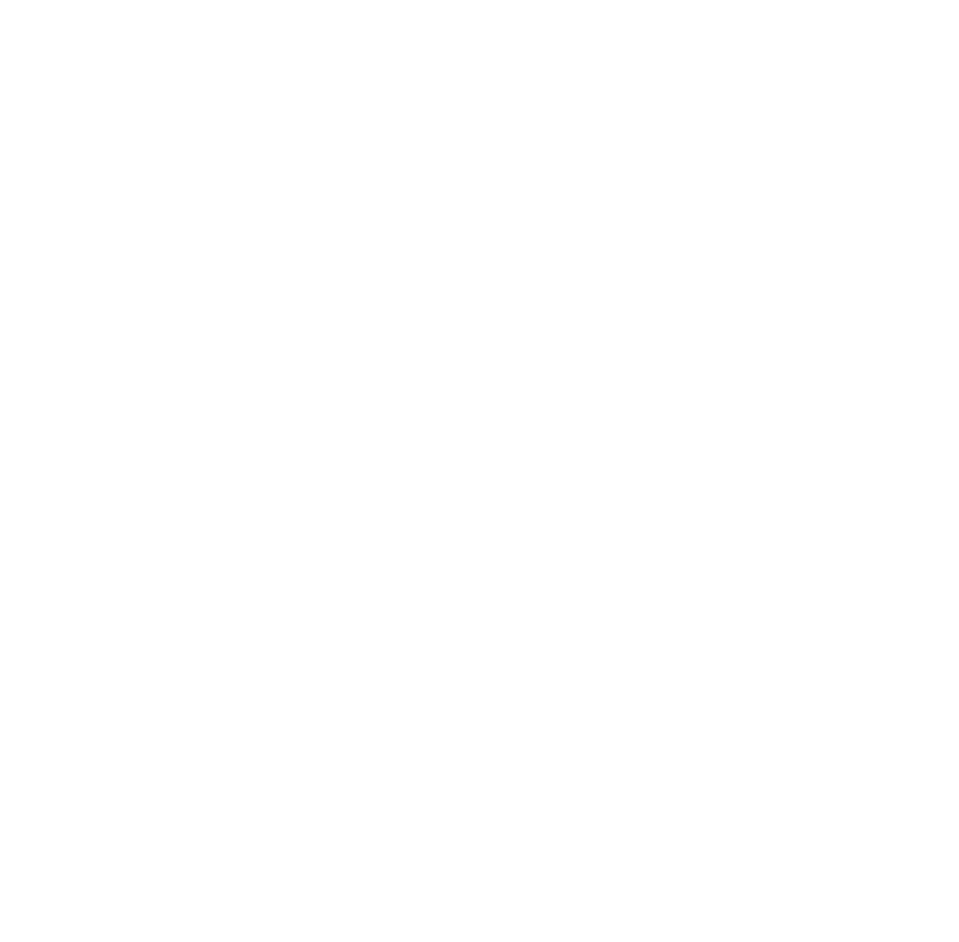
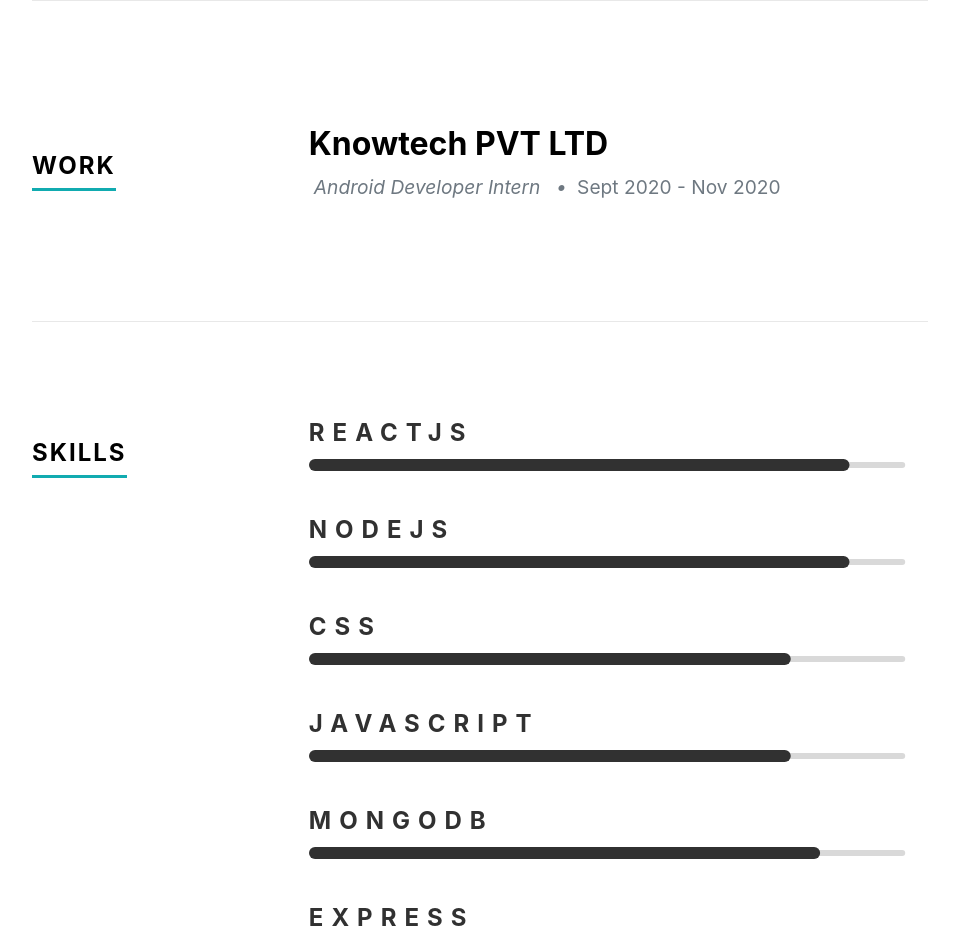
Before and after one commit to Nikhilsoni2001/portfolio, a React (Create React App) app: page / in a window 1280 px wide. Shown: the part 1680-2622 px from the top of the page, without its empty margins (160-1119 px from the left). Before the commit the page ends 1360 px from the top, so only its background shows below. Built offline with nearby package versions, Linux system fonts and the light colour scheme.

Commit message:
Resume & Project section build.

```diff
--- a/package.json
+++ b/package.json
@@ -8,6 +8,7 @@
     "@testing-library/jest-dom": "^5.11.10",
     "@testing-library/react": "^11.2.5",
     "@testing-library/user-event": "^12.8.3",
+    "rc-progress": "^3.1.3",
     "react": "^17.0.2",
     "react-dom": "^17.0.2",
     "react-scripts": "4.0.3",
--- a/src/App.js
+++ b/src/App.js
@@ -1,12 +1,16 @@
 import Home from "./components/Home";
 import styled from "styled-components";
 import About from "./components/About";
+import Resume from "./components/Resume";
+import Works from "./components/Works";
 
 function App() {
   return (
     <Container className="App">
       <Home />
       <About />
+      <Resume />
+      <Works />
     </Container>
   );
 }
@@ -15,5 +19,4 @@
 
 const Container = styled.div`
   height: 100vh;
-  opacity: 0.9;
 `;
--- a/src/components/About.jsx
+++ b/src/components/About.jsx
@@ -46,12 +46,12 @@
   background-color: #2b2b2b;
   color: white;
   display: flex;
+  align-items: center;
 `;
 
 const LeftContainer = styled.div`
   flex: 0.3;
   display: flex;
-  align-items: center;
   justify-content: flex-end;
 `;
 const RightContainer = styled.div`
@@ -74,7 +74,7 @@
   height: 180px;
   border-radius: 50%;
   object-fit: cover;
-  margin: 0 25px 50px 0;
+  margin: -90px 120px 50px 0;
 `;
 
 const AboutMe = styled.div`
--- a/src/components/Home.jsx
+++ b/src/components/Home.jsx
@@ -61,6 +61,7 @@
   display: flex;
   color: white;
   flex-direction: column;
+  opacity: 0.9;
 `;
 
 const Content = styled.div`
--- /dev/null
+++ b/src/components/ProgressBar.jsx
@@ -0,0 +1,24 @@
+import React from "react";
+import styled from "styled-components";
+import { Line } from "rc-progress";
+
+const ProgressBar = ({ name, percentage }) => {
+  return (
+    <Container>
+      <Title>{name}</Title>
+      <Line percent={percentage} strokeWidth="2" strokeColor="#313131" />
+    </Container>
+  );
+};
+
+export default ProgressBar;
+
+const Container = styled.div`
+  margin-bottom: 40px;
+`;
+const Title = styled.h2`
+  color: #313131;
+  text-transform: uppercase;
+  letter-spacing: 8px;
+  margin: 0px 0 8px 0;
+`;
--- /dev/null
+++ b/src/components/Project.jsx
@@ -0,0 +1,55 @@
+import React from "react";
+import styled from "styled-components";
+import LinkIcon from "@material-ui/icons/Link";
+
+const Project = ({ name, description, link }) => {
+  return (
+    <Container>
+      <Heading>{name}</Heading>
+      <Description>{description}</Description>
+      <Link target="_blank" href={link}>
+        <LinkIcon />
+      </Link>
+    </Container>
+  );
+};
+
+export default Project;
+
+const Container = styled.div`
+  width: 450px;
+  height: 275px;
+  padding: 16px 8px;
+  background-color: #f4f3f3;
+  display: flex;
+  margin: 12px 8px;
+  flex-direction: column;
+  align-items: center;
+  justify-content: space-between;
+
+  :hover {
+    transition: box-shadow 1s;
+    // padding: 9px;
+    box-shadow: 6px 10px 9px -2px rgba(0, 0, 0, 0.76);
+  }
+`;
+
+const Heading = styled.h3`
+  font-size: 2rem;
+  margin-top: 8px;
+  margin-bottom: 8px;
+  color: #212121;
+`;
+const Description = styled.p`
+  font-size: 1.2rem;
+  margin-top: 8px;
+  margin-bottom: 12px;
+  color: #757575;
+  text-align: justify;
+  padding: 8px;
+`;
+
+const Link = styled.a`
+  text-decoration: none;
+  color: #424242;
+`;
--- /dev/null
+++ b/src/components/Resume.jsx
@@ -0,0 +1,35 @@
+import React from "react";
+import styled from "styled-components";
+import ResumeItem from "./ResumeItem";
+import resume from "../resume";
+import Skills from "./Skills";
+
+const Resume = () => {
+  return (
+    <Container>
+      <ResumeItem
+        title="Education"
+        heading={resume.education.heading}
+        course={resume.education.course}
+        duration={resume.education.duration}
+      />
+      <ResumeItem
+        title="Work"
+        heading={resume.work.heading}
+        course={resume.work.position}
+        duration={resume.work.duration}
+      />
+
+      <Skills />
+    </Container>
+  );
+};
+
+export default Resume;
+
+const Container = styled.div`
+  display: flex;
+  flex-direction: column;
+  justify-content: center;
+  align-items: center;
+`;
--- /dev/null
+++ b/src/components/ResumeItem.jsx
@@ -0,0 +1,64 @@
+import React from "react";
+import styled from "styled-components";
+
+const ResumeItem = ({ title, heading, course, duration }) => {
+  return (
+    <Container>
+      <LeftContainer>
+        <Title>{title}</Title>
+      </LeftContainer>
+      <RightContainer>
+        <Heading>{heading}</Heading>
+        <Description>
+          <span>{course}</span> <span>•</span> {duration}
+        </Description>
+      </RightContainer>
+    </Container>
+  );
+};
+
+export default ResumeItem;
+
+const Container = styled.div`
+  height: 40vh;
+  width: 70vw;
+  display: flex;
+  border-bottom: 1px solid #e8e8e8;
+`;
+
+const LeftContainer = styled.div`
+  flex: 0.3;
+  display: flex;
+  // justify  -content: flex-end;
+  align-items: center;
+`;
+const RightContainer = styled.div`
+  flex: 0.3;
+  padding: 0 20px;
+  display: flex;
+  flex-direction: column;
+  justify-content: center;
+  flex: 0.7;
+`;
+const Heading = styled.h1`
+  margin-bottom: 4px;
+`;
+const Title = styled.h2`
+  font-size: 1.5rem;
+  letter-spacing: 2px;
+  text-transform: uppercase;
+  margin-right: 120px;
+  padding-top: 20px;
+  padding-bottom: 8px;
+  border-bottom: 3px solid #11abb0;
+`;
+const Description = styled.p`
+  font-size: 1.2rem;
+  margin-top: 8px;
+  color: #6e7881;
+  span {
+    padding-left: 5px;
+    padding-right: 5px;
+    font-style: italic;
+  }
+`;
--- /dev/null
+++ b/src/components/Skills.jsx
@@ -0,0 +1,84 @@
+import React from "react";
+import styled from "styled-components";
+import ProgressBar from "./ProgressBar";
+import resume from "../resume";
+
+const Skills = () => {
+  return (
+    <Container>
+      <LeftContainer>
+        <Title>Skills</Title>
+      </LeftContainer>
+      <RightContainer>
+        <ProgressBar
+          name={resume.skills.react.name}
+          percentage={resume.skills.react.percentage}
+        />
+        <ProgressBar
+          name={resume.skills.nodejs.name}
+          percentage={resume.skills.nodejs.percentage}
+        />
+        <ProgressBar
+          name={resume.skills.css.name}
+          percentage={resume.skills.css.percentage}
+        />
+        <ProgressBar
+          name={resume.skills.javascript.name}
+          percentage={resume.skills.javascript.percentage}
+        />
+        <ProgressBar
+          name={resume.skills.mongoDB.name}
+          percentage={resume.skills.mongoDB.percentage}
+        />
+        <ProgressBar
+          name={resume.skills.express.name}
+          percentage={resume.skills.express.percentage}
+        />
+        <ProgressBar
+          name={resume.skills.kotlin.name}
+          percentage={resume.skills.kotlin.percentage}
+        />
+        <ProgressBar
+          name={resume.skills.java.name}
+          percentage={resume.skills.java.percentage}
+        />
+        <ProgressBar
+          name={resume.skills.git.name}
+          percentage={resume.skills.git.percentage}
+        />
+      </RightContainer>
+    </Container>
+  );
+};
+
+export default Skills;
+
+const Container = styled.div`
+  width: 70vw;
+  display: flex;
+  padding-top: 96px;
+  padding-bottom: 96px;
+`;
+
+const LeftContainer = styled.div`
+  flex: 0.3;
+  display: flex;
+  align-items: flex-start;
+`;
+const RightContainer = styled.div`
+  flex: 0.3;
+  padding: 0 20px;
+  display: flex;
+  flex-direction: column;
+  justify-content: center;
+  flex: 0.7;
+`;
+const Title = styled.h2`
+  font-size: 1.5rem;
+  letter-spacing: 2px;
+  text-transform: uppercase;
+  margin-right: 120px;
+  padding-top: 20px;
+  padding-bottom: 8px;
+  border-bottom: 3px solid #11abb0;
+`;
--- /dev/null
+++ b/src/components/Works.jsx
@@ -0,0 +1,60 @@
+import React from "react";
+import styled from "styled-components";
+import Project from "./Project";
+import resume from "../resume";
+
+const Works = () => {
+  return (
+    <Container>
+      <Content>
+        <Heading>CHECK OUT SOME OF MY WORKS.</Heading>
+        <ProjectsContainer>
+          <Project
+            name={resume.projects.amazonClone.name}
+            description={resume.projects.amazonClone.description}
+            link={resume.projects.amazonClone.link}
+          />
+          <Project
+            name={resume.projects.covid19tracker.name}
+            description={resume.projects.covid19tracker.description}
+            link={resume.projects.covid19tracker.link}
+          />
+          <Project
+            name={resume.projects.soniMeals.name}
+            description={resume.projects.soniMeals.description}
+            link={resume.projects.soniMeals.link}
+          />
+        </ProjectsContainer>
+      </Content>
+    </Container>
+  );
+};
+
+export default Works;
+
+const Container = styled.div`
+  background-color: #ebeeee;
+  padding-top: 96px;
+  padding-bottom: 96px;
+  display: flex;
+  flex-direction: column;
+  justify-content: center;
+  align-items: center;
+  text-align: center;
+`;
+
+const Content = styled.div`
+  width: 70vw;
+  //   background-color: red;
+`;
+
+const Heading = styled.h3`
+  text-transform: uppercase;
+  letter-spacing: 4px;
+  color: #95a3a3;
+  margin-bottom: 25px;
+`;
+
+const ProjectsContainer = styled.div`
+  display: flex;
+`;
--- a/src/resume.js
+++ b/src/resume.js
@@ -27,6 +27,76 @@
   },
   aboutMe:
     "My name is Nikhil, I'm a Full Stack ReactJS Developer. Currently I'm pursuing a Bachelor of Technology in Computer Science and Engineering from Chandigarh Engineering College, Landran",
+  education: {
+    heading: "Chandigarh Engineering College, Landran",
+    course: "Bachelor of Technology in Computer Science & Engineering",
+    duration: "2018 - Present",
+  },
+  work: {
+    heading: "Knowtech PVT LTD",
+    position: "Android Developer Intern",
+    duration: "Sept 2020 - Nov 2020",
+  },
+  skills: {
+    react: {
+      name: "ReactJS",
+      percentage: "90",
+    },
+    nodejs: {
+      name: "NodeJS",
+      percentage: "90",
+    },
+    css: {
+      name: "CSS",
+      percentage: "80",
+    },
+    javascript: {
+      name: "Javascript",
+      percentage: "80",
+    },
+    mongoDB: {
+      name: "MongoDB",
+      percentage: "85",
+    },
+    express: {
+      name: "EXPRESS",
+      percentage: "80",
+    },
+    kotlin: {
+      name: "KOTLIN",
+      percentage: "76",
+    },
+    java: {
+      name: "JAVA",
+      percentage: "78",
+    },
+    git: {
+      name: "Git",
+      percentage: "70",
+    },
+  },
+
+  projects: {
+    amazonClone: {
+      name: "Amazon-Clone",
+      description:
+        "This is a clone Web-App of amazon developed in ReactJS. Firebase Authentication is used for the authentication of Users and Firestore is used to store userData. Heroku deployment is used for deplyoment",
+      link: "https://obscure-mesa-74789.herokuapp.com/",
+    },
+    covid19tracker: {
+      name: "Covid-19 Tracker",
+      description:
+        "This Web-App informs about Active, Recovered, Death Count Globally or Countrywise. Data is Fetched from API. Heroku deployment is used for deplyoment",
+      link: "https://frozen-ridge-31250.herokuapp.com/",
+    },
+    soniMeals: {
+      name: "Soni Meals",
+      description:
+        "An Android App that enables one to authenticate and choose from a list of restaurants and easily order food from their visual menus to be delivered at their doorstep.",
+      link:
+        "https://drive.google.com/drive/folders/1Zkv7-b-U9FBq8Lcn0sEIKEUi1T_T9XmU?usp=sharing",
+    },
+  },
 };
 
 export default resume;
```
Also changed, not shown: 1 other file (tests, documents, lock files or other folders).
